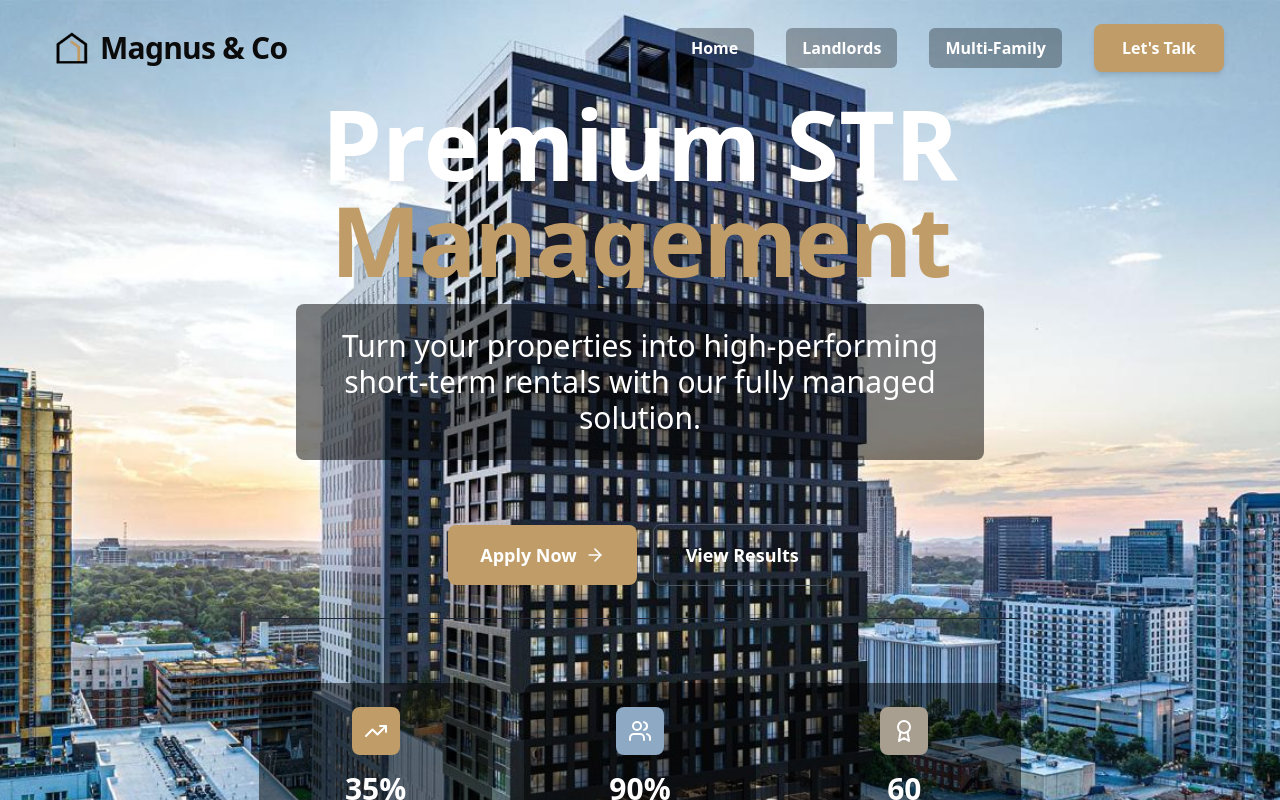
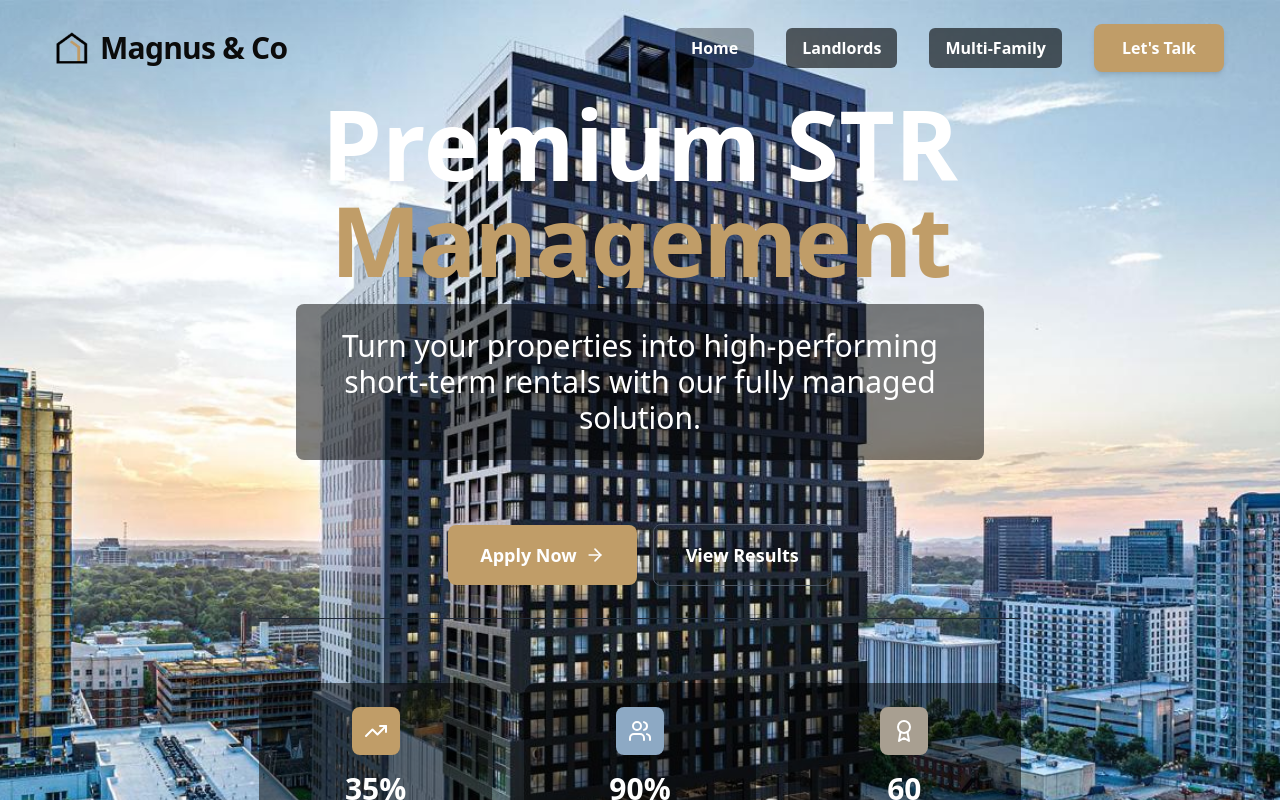
Before and after one commit to MuhammadSalar30/magnus-main, a React (Vite) app: page / in a window 1280 px wide. Shown: the top 800 px of the page. Built offline with nearby package versions, Linux system fonts and the light colour scheme.

Commit message:
Update Navigation.tsx

```diff
--- a/src/components/Navigation.tsx
+++ b/src/components/Navigation.tsx
@@ -53,7 +53,7 @@ const Navigation: React.FC<NavigationProps> = ({
              ? 'bg-black/30 text-white'
              : isScrolled
                ? 'text-gray-700 hover:text-[#C09D68]'
-               : 'bg-black/30 text-white hover:bg-black/50'
+               : 'bg-black/60 text-white hover:bg-black/80'
          }`}
        >
          {item.label}
```
